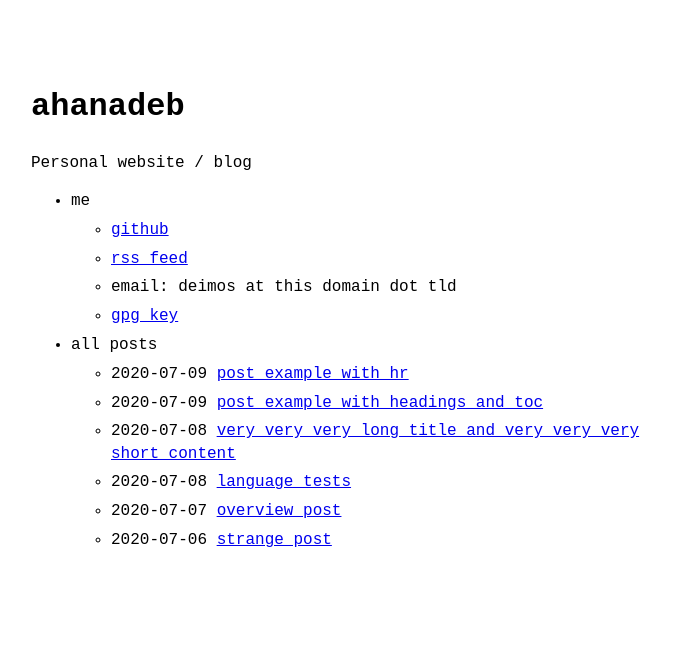
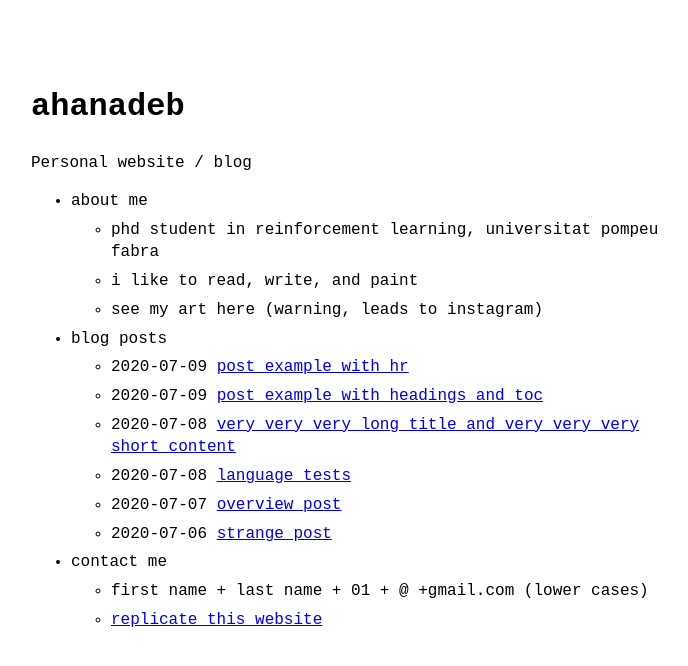
Before and after one commit to ahanadeb/ahanadeb.github.io, a Jekyll site: the page built from index.md, in a window 1280 px wide. Shown: the top 666 px of the page, without its empty margins (289-977 px from the left). Built offline with Jekyll 4.4.1, drawn with Linux system fonts in a browser that asks for light colours.

Commit message:
Update menu.yml

```diff
--- a/_data/menu.yml
+++ b/_data/menu.yml
@@ -1,13 +1,15 @@
 entries:
-  - title: me
+  - title: about me
     entries:
-      - title: github
-        url: https://github.com/DeimosTheMisthios
-      - title: rss feed
-        url: feed.xml
-      - title: "email: deimos at this domain dot tld"
-      - title: gpg key
-        url: https://github.com/DeimosTheMisthios.gpg
+      - title: phd student in reinforcement learning, universitat pompeu fabra
+      - title: i like to read, write, and paint
+      - title: see my art here (warning, leads to instagram)
 
-  - title: all posts
+
+  - title: blog posts
     post_list: true
+  - title: contact me
+    entries:
+      - title: first name + last name + 01 + @ +gmail.com (lower cases)
+      - title: replicate this website
+        url: https://github.com/ahanadeb/no-style-please
```
